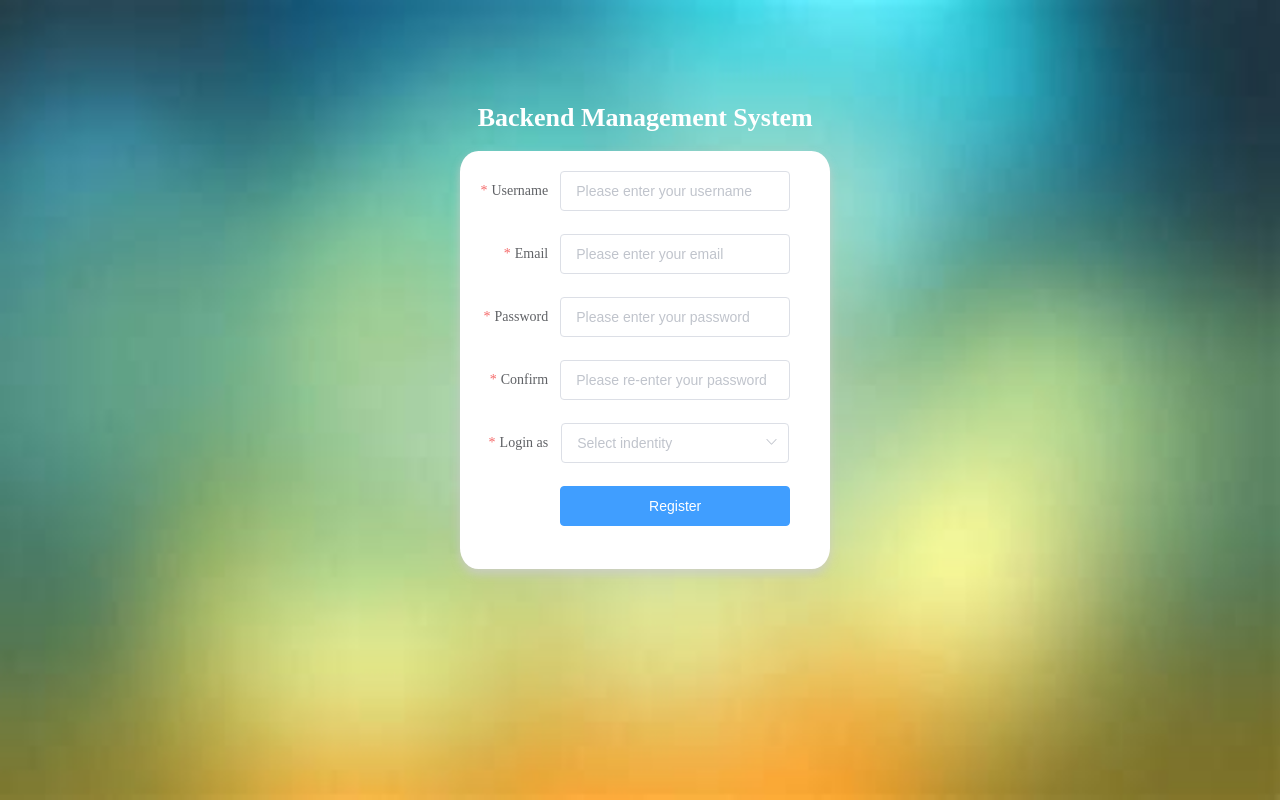
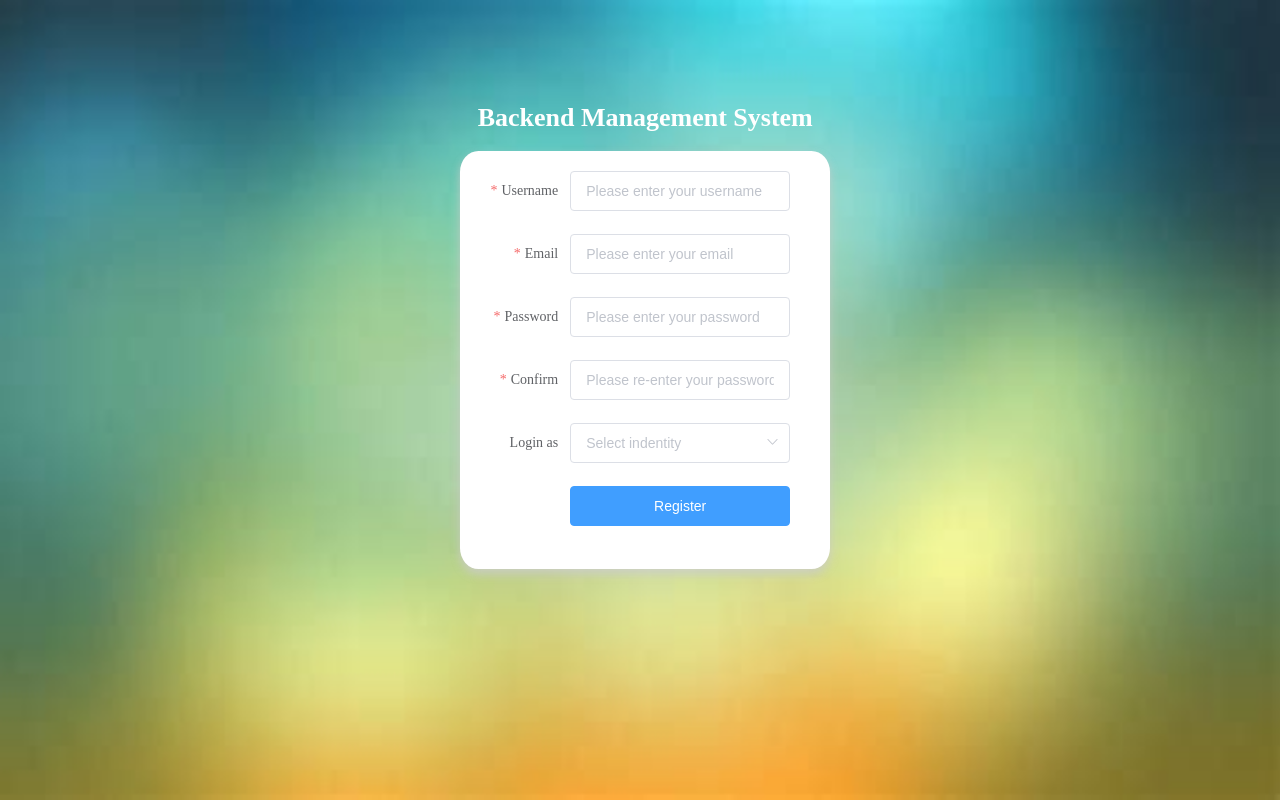
Before and after one commit to easXin/Money_Mangement_Memo, a Vue app in the folder client/: page /register in a window 1280 px wide. Built offline with nearby package versions, Linux system fonts and the light colour scheme.

Commit message:
not sure what exactly have I done, but i fixed the bug

```diff
--- a/client/package.json
+++ b/client/package.json
@@ -24,9 +24,6 @@
     "@vue/cli-service": "~4.4.0",
     "@vue/eslint-config-prettier": "^6.0.0",
     "babel-eslint": "^10.1.0",
-    "eslint": "^6.7.2",
-    "eslint-plugin-prettier": "^3.1.3",
-    "eslint-plugin-vue": "^6.2.2",
     "prettier": "^1.19.1",
     "vue-template-compiler": "^2.6.11"
   },
--- a/client/src/views/Register.vue
+++ b/client/src/views/Register.vue
@@ -1,3 +1,4 @@
+/* eslint-disable */
 <template>
     <div class="register">
         <section class="form_container">
@@ -5,8 +6,13 @@
                 <span class="title">
                     Backend Management System
                 </span>
-                <!-- rules: validator  ref: take form info -->
-                <el-form :model="registerUser" :rules="rules" ref="registerForm" label-width="80px" class="registerForm">
+                <!--
+                    rules: validator  ref: take form info
+                    :model -> formName
+                    v-model : data binding
+
+                -->
+                <el-form :model="registerUser" :rules="rules" ref="registerForm" label-width="90px" class="registerForm">
                     <el-form-item label="Username" prop="name">
                         <el-input type="text" v-model="registerUser.name" placeholder="Please enter your username"></el-input>
                     </el-form-item>
@@ -19,12 +25,13 @@
                     <el-form-item label="Confirm" prop="password2">
                         <el-input type="password" v-model="registerUser.password2" placeholder="Please re-enter your password"></el-input>
                     </el-form-item>
-                    <el-form-item label="Login as " prop="password2">
+                    <el-form-item label="Login as ">
                         <el-select v-model="registerUser.identity" placeholder="Select indentity">
                             <el-option label="admin" value="manager"></el-option>
                             <el-option label="employee" value="employee"></el-option>
                         </el-select>
                     </el-form-item>
+
                     <el-form-item>
                         <el-button type="primary" class="submit_btn" @click="submitForm('registerForm')">Register</el-button>
                     </el-form-item>
@@ -34,11 +41,12 @@
     </div>
 </template>
 <script>
-    import axios from 'axios';
+/* eslint-disable */
     export default {
         name: "register",
         components:{},
-        data(){
+        data() {
+               // custom validator
             var confPassword = (rule, val, callback) => {
                 if (val !== this.registerUser.password) {
                     callback(new Error('Two passwords don\'t match!'));
@@ -46,7 +54,8 @@
                     callback();
                 }
             };
-            return{
+
+        return {
                 registerUser:{
                     name:"",
                     email:"",
@@ -54,7 +63,6 @@
                     password2:"",
                     identity:""
                 },
-                // registration form validator
                 rules: {
                         name: [
                             {
@@ -114,31 +122,28 @@
                                 trigger:'blur'
                             }
                         ]
+                }
+            };
         },
         methods: {
             submitForm(formName) {
                 this.$refs[formName].validate((valid) => {
-                        if (valid) {
-                            // send the data to backend
-                            this.$axios.post("/api/users/register",this.registerUser)
-                            .then(res => {
-                                // success
-                                this.$message({
-                                    message:'Creating new account ...',
-                                    type:'success'
-                                })
-                            })
-                            this.$router.push('/login');
-                        } else {
+                    if(valid){
+                        alert('submit!');
+                        // this.$axios.post("/api/users/register",this.registerUser)
+                        // .then(res => {
+                        //     this.$message({
+                        //         message:'Creating new account ...',type:'success'
+                        //     });
+                        // });
+                    }else{
                         console.log('error submit!!');
                         return false;
                     }
                 });
-                    },
             }
         }
     }
-    };
 </script>
 
 <style scoped>
@@ -158,11 +163,7 @@
         padding:25px;
         border-radius:5px;
         text-align:center;
-
-
     }
-
-
     .form_container .manage_tip .title{
         font-family :"Microsoft YaHei";
         font-weight: bold;
```
Lines whose indentation alone changed are shown as unchanged.
